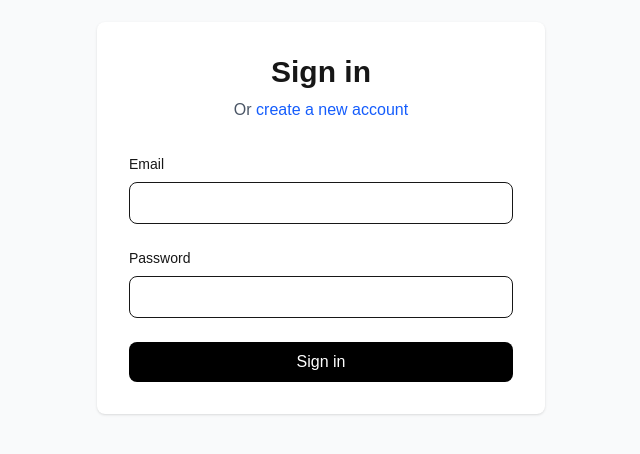
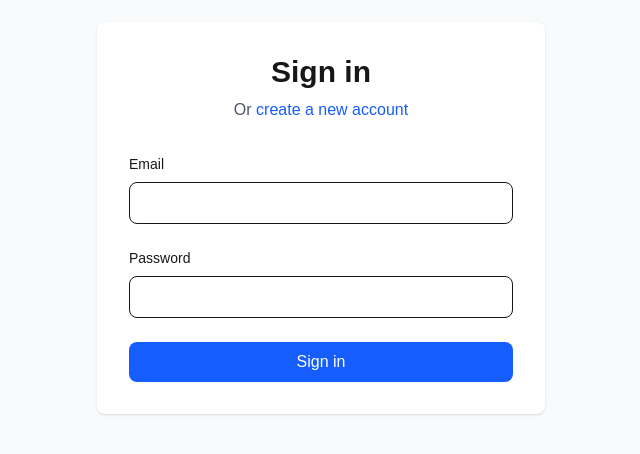
Before and after one commit to HichamxMahboub/marketplace-hub, a Next.js app: page /login in a window 1280 px wide. Shown: the part 182-636 px from the top of the page, without its empty margins (319-959 px from the left). Built offline with nearby package versions, Linux system fonts and the light colour scheme.

Commit message:
Update color scheme: black to blue with light background

```diff
--- a/app/(auth)/login/page.tsx
+++ b/app/(auth)/login/page.tsx
@@ -66,7 +66,7 @@
           </div>
           <button
             type="submit"
-            className="w-full bg-black text-white py-2 rounded-lg hover:bg-gray-800"
+            className="w-full bg-blue-600 text-white py-2 rounded-lg hover:bg-blue-700"
           >
             Sign in
           </button>
--- a/app/(auth)/register/page.tsx
+++ b/app/(auth)/register/page.tsx
@@ -89,7 +89,7 @@
           </div>
           <button
             type="submit"
-            className="w-full bg-black text-white py-2 rounded-lg hover:bg-gray-800"
+            className="w-full bg-blue-600 text-white py-2 rounded-lg hover:bg-blue-700"
           >
             Create account
           </button>
--- a/app/(vendor)/dashboard/page.tsx
+++ b/app/(vendor)/dashboard/page.tsx
@@ -64,7 +64,7 @@
           <h1 className="text-4xl font-bold">Vendor Dashboard</h1>
           <button
             onClick={() => setShowForm(!showForm)}
-            className="px-6 py-2 bg-black text-white rounded-lg hover:bg-gray-800"
+            className="px-6 py-2 bg-blue-600 text-white rounded-lg hover:bg-blue-700"
           >
             {showForm ? "Cancel" : "Add Product"}
           </button>
@@ -129,7 +129,7 @@
               </div>
               <button
                 type="submit"
-                className="w-full bg-black text-white py-2 rounded-lg hover:bg-gray-800"
+                className="w-full bg-blue-600 text-white py-2 rounded-lg hover:bg-blue-700"
               >
                 Create Product
               </button>
```
